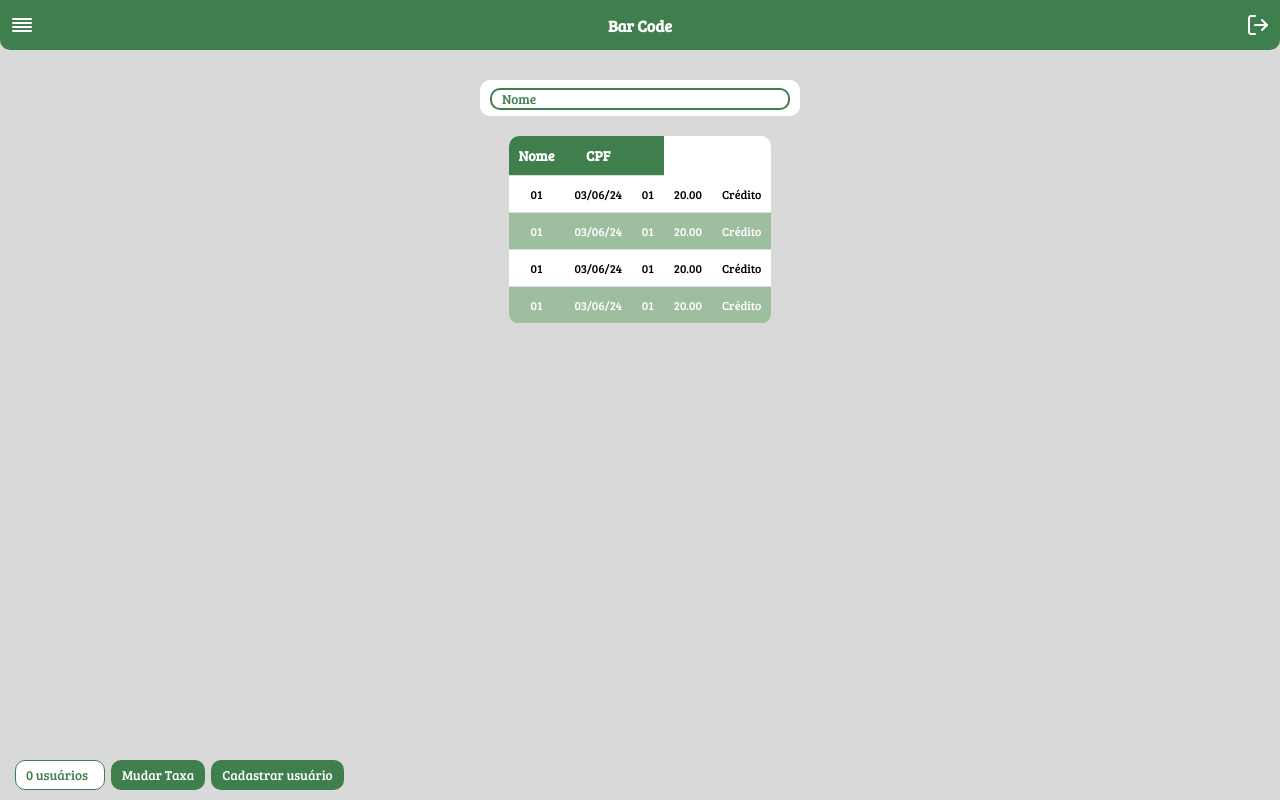
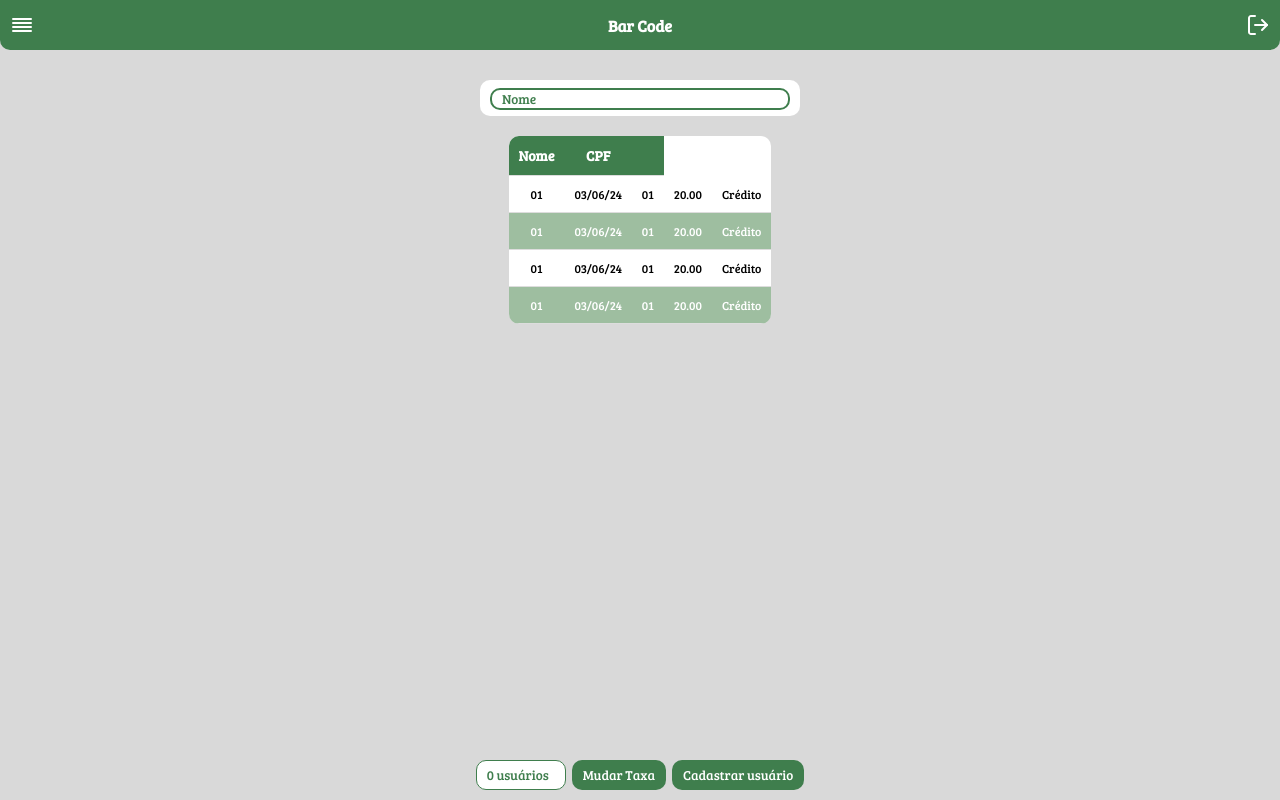
Before and after one commit to Isaluh/barCode, an Angular app in the folder UI/: page /usuarios in a window 1280 px wide. Built offline with nearby package versions, Linux system fonts and the light colour scheme; no server answers.

Commit message:
pequenas alterações visuais

```diff
--- a/UI/src/app/components/header-menu/header-menu.component.css
+++ b/UI/src/app/components/header-menu/header-menu.component.css
@@ -10,4 +10,5 @@ header div{
     flex-direction: column;
     align-items: center;
     justify-content: center;
+    padding-top: 10px;
 }
--- a/UI/src/app/views/cardapio/cardapio.component.css
+++ b/UI/src/app/views/cardapio/cardapio.component.css
@@ -24,12 +24,6 @@ span{
 
 .subirPage{
     position: fixed;
-    right: 45px;
-    bottom: 70px;
-}
-
-.verComanda{
-    position: fixed;
-    right: 45px;
+    right: 50px;
     bottom: 30px;
 }
--- a/UI/src/app/views/cardapio/cardapio.component.html
+++ b/UI/src/app/views/cardapio/cardapio.component.html
@@ -1,7 +1,9 @@
-<!-- auteração por permissao -->
+<!-- alterar header por permissao -->
 <headerComponent variant="visual" />
 <main>
     <div>
+        <!-- ver comanda se estiver logado -->
+        <img (click)="verComanda()" ngSrc="assets/openComanda.svg" width="30" height="30">
         <inputsComponent (eventInputValue)="pegarSearch($event.valorinput)" variant="borda" placeholder="Pesquisar" />
         <buttonsComponent (click)="produtoSearch()" variant="search" />
     </div>
@@ -12,7 +14,5 @@
             <itemCardapioComponent (produtoEscolhido)="adicionarProduto($event)" nome="{{ produto.nome }}" valor="{{ produto.preco }}" urlImg="{{ produto.imagemCaminho }}" />
         </ng-container>
     </div>
-    <!-- ver comanda so se na rota /cardapio -->
-    <img class="verComanda" (click)="verComanda()" ngSrc="assets/openComanda.svg" width="30" height="30">
     <img class="subirPage" (click)="subirPag()" *ngIf="upPage" ngSrc="assets/upPage.svg" width="30" height="30">
 </main>
--- a/UI/src/app/views/mesas/mesas.component.css
+++ b/UI/src/app/views/mesas/mesas.component.css
@@ -2,7 +2,7 @@ main{
     padding: 0 20px;
     display: flex;
     flex-direction: column;
-
+    align-items: center;
     gap: 20px;
 }
 
--- a/UI/src/app/views/usuarios/usuarios.component.css
+++ b/UI/src/app/views/usuarios/usuarios.component.css
@@ -3,12 +3,6 @@ main{
     flex-direction: column;
     align-items: center;
     gap: 20px;
-}
-
-div{
-    display: flex;
-    flex-direction: column;
-    align-items: end;
 }
 
 .conteudo{
@@ -20,7 +14,6 @@ div{
 
 .funcoesCadastro{
     position: fixed;
-    left: 15px;
     bottom: 10px;
     display: flex;
     flex-direction: row;
--- a/UI/src/app/views/usuarios/usuarios.component.html
+++ b/UI/src/app/views/usuarios/usuarios.component.html
@@ -1,7 +1,6 @@
 <ng-container *ngIf="!menu">
     <headerComponent variant="neutro" (abrirMenu)="abrirMenu()" />
     <main>
-        <div>
         <div class="conteudo">
             <infoBarComponent (passarFiltro)="pegarNome($event)" variant="filtroNome" />
             <tablesComponent [topicos]="topicosUsuario" />
@@ -10,7 +9,6 @@
             <inputsComponent variant="visualUsuario" placeholder="{{ totalUsuarios }} usuários"/>
             <buttonsComponent (click)="abrirModalTaxa()" variant="verde" text="Mudar Taxa" />
             <buttonsComponent (click)="abrirCadastrarUsuario()" variant="verde" text="Cadastrar usuário"/>
-            </div>
         </div>
     </main>
 </ng-container>
--- a/UI/src/index.html
+++ b/UI/src/index.html
@@ -1,5 +1,5 @@
 <!doctype html>
-<html lang="en">
+<html lang="pt-br">
 <head>
   <meta charset="utf-8">
   <title>Bar Code</title>
```
Also changed, not shown: UI/src/assets/openComanda.svg, UI/src/assets/upPage.svg. Lines whose indentation alone changed are shown as unchanged.
